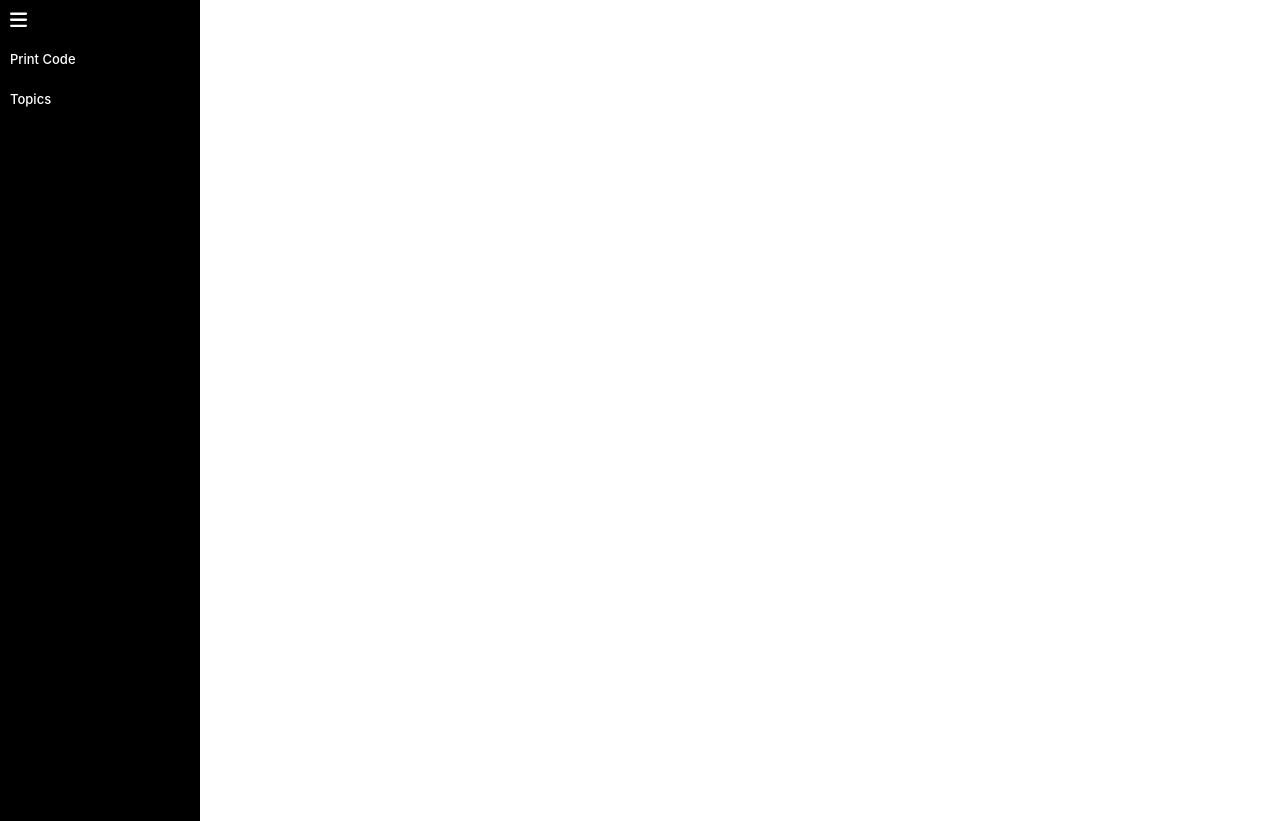
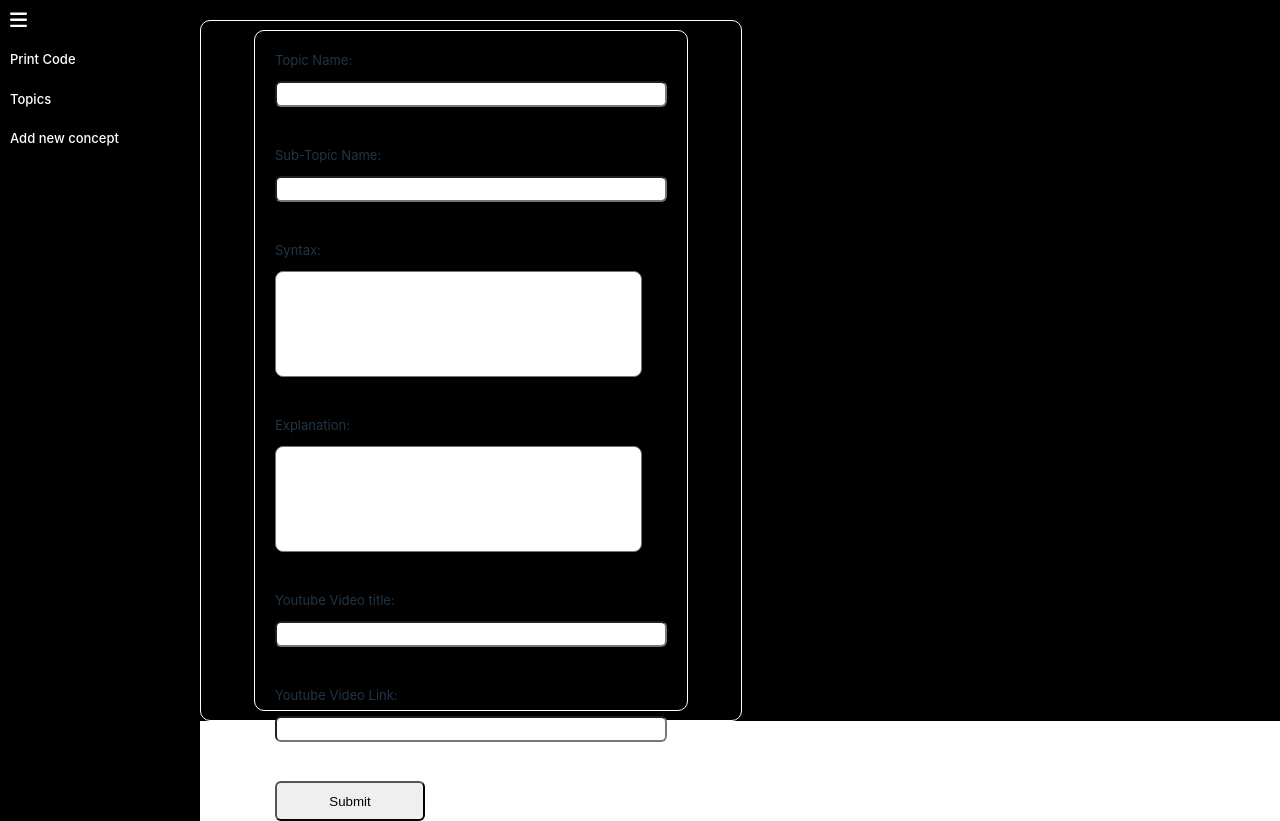
Before and after one commit to randhavevaibhav/JsManual2, a React (Create React App) app: page /JsManual2/addnewconcept in a window 1280 px wide. Before the commit this address had no page. Before the commit the page ends 800 px from the top, so only its background shows below. Built offline with nearby package versions, Linux system fonts and the light colour scheme; a small style sheet from the web is missing.

Commit message:
Added new component add new concept

```diff
--- a/src/App.js
+++ b/src/App.js
@@ -6,6 +6,7 @@ import ConvertedCode from "./components/CovertedCode";
 import Sidebar from "./components/Sidebar";
 import ArrayMethods from "./sections/ArrayMethods";
 import Promises from "./sections/Promises";
+import AddNewConcept from "./components/AddNewConcept";
 function App() {
 
   return (
@@ -22,6 +23,7 @@ function App() {
         <Route path="/JsManual2/topics" element={<Topics/>}/>
         <Route path="/JsManual2/arraymethods" element={<ArrayMethods/>}/>
         <Route path="/JsManual2/promises" element={<Promises/>}/>
+        <Route path="/JsManual2/addnewconcept" element={<AddNewConcept/>}/>
 
 
 
--- /dev/null
+++ b/src/components/AddNewConcept.js
@@ -0,0 +1,165 @@
+import React from "react";
+import { useState } from "react";
+import "../styles/AddNewConcept.css";
+function AddNewConcept() {
+  const [formData, setFormData] = useState({
+    topicName: "",
+    subTopicName: "",
+    syntax: "",
+    explanation: "",
+    YTVideoTitle: "",
+    YTVideoLink: "",
+  });
+
+  const handleChange = (event) => {
+    const { name, value } = event.target;
+    setFormData((prevData) => ({
+      ...prevData,
+      [name]: value,
+    }));
+  };
+
+  const validateYouTubeUrl = (urlToParse) => {
+    if (urlToParse) {
+      let regExp =
+        /^(?:https?:\/\/)?(?:m\.|www\.)?(?:youtu\.be\/|youtube\.com\/(?:embed\/|v\/|watch\?v=|watch\?.+&v=))((\w|-){11})(?:\S+)?$/;
+      if (urlToParse.match(regExp)) {
+        return true;
+      }
+    }
+    return false;
+  };
+
+  const validateFormData = (formData) => {
+    let topicNameLen = formData.topicName.length;
+    let subTopicNameLen = formData.subTopicName.length;
+    let YTVideoTitle = formData.YTVideoTitle.length;
+    if (topicNameLen > 50 || subTopicNameLen > 50 || YTVideoTitle >50) {
+      alert(
+        "Please reduce no. of words in topic name, sub-topic name or in youtube video title"
+      );
+    }
+    if(!validateYouTubeUrl(formData.YTVideoLink))
+    {
+        alert("Please enter valid youtube link !!");
+    }
+
+
+  };
+
+const formatCodeSyntax =(para)=>{
+    let tempVal = para;
+
+  let fromAr = [
+      /\\/g,
+      /'/g,
+      /"/g,
+      /\r\n/g,
+      /[\r\n]/g,
+      /\t/g,
+      new RegExp("--" + ">", "g"),
+      new RegExp("<!" + "--", "g"),
+      /\//g
+    ],
+    toAr = [
+      "\\\\",
+      "\\'",
+      '\\"',
+      "\\n",
+      "\\n",
+      "\\t",
+      "--'+'>",
+      "<!'+'--",
+      "\\/"
+    ];
+  for (let x = 0; x < fromAr.length; x++) {
+    tempVal = tempVal.replace(fromAr[x], toAr[x]);
+  }
+
+ return tempVal;
+}
+  const handleSubmit = (event) => {
+    event.preventDefault();
+
+    validateFormData(formData);
+    let formatedSyntaxStr = formatCodeSyntax(formData.syntax);
+    console.log("tempVal ===> "+formatedSyntaxStr);
+    console.log("Form Data:", formData);
+  };
+  return (
+    <>
+      <div className="concept-main-container">
+        <div className="form-container">
+          <form onSubmit={handleSubmit}>
+            <label htmlFor="topicName">Topic Name:</label>
+            <input
+              type="text"
+              id="topicName"
+              name="topicName"
+              value={formData.topicName}
+              onChange={handleChange}
+              required
+            />
+            <br />
+
+            <label htmlFor="subTopicName">Sub-Topic Name:</label>
+            <input
+              type="text"
+              id="subTopicName"
+              name="subTopicName"
+              value={formData.subTopicName}
+              onChange={handleChange}
+              required
+            />
+            <br />
+
+            <label htmlFor="syntax">Syntax:</label>
+            <textarea
+              type="text"
+              id="syntax"
+              name="syntax"
+              value={formData.syntax}
+              onChange={handleChange}
+              required
+            />
+            <br />
+
+            <label htmlFor="explanation">Explanation:</label>
+            <textarea
+              type="text"
+              id="explanation"
+              name="explanation"
+              value={formData.explanation}
+              onChange={handleChange}
+              required
+            />
+            <br />
+
+            <label htmlFor="YTVideoTitle">Youtube Video title:</label>
+            <input
+              type="text"
+              id="YTVideoTitle"
+              name="YTVideoTitle"
+              value={formData.YTVideoTitle}
+              onChange={handleChange}
+            />
+            <br />
+            <label htmlFor="YTVideoLink">Youtube Video Link:</label>
+            <input
+              type="text"
+              id="YTVideoLink"
+              name="YTVideoLink"
+              value={formData.YTVideoLink}
+              onChange={handleChange}
+            />
+            <br />
+
+            <input type="submit" value="Submit" id="submit" />
+          </form>
+        </div>
+      </div>
+    </>
+  );
+}
+
+export default AddNewConcept;
--- a/src/helper/SidebarMenuList.js
+++ b/src/helper/SidebarMenuList.js
@@ -5,10 +5,17 @@ export const SidebarMenuList = [
     title: "Topics",
     isOpen: false,
     path: "/JsManual2/topics",
-    subTopics: [{ path: "/JsManual2/arraymethods", title: "Array Methods" },
+    subTopics: [{ path: "/JsManual2/arraymethods", title: "Array" },
     { path: "/JsManual2/promises", title: "Promises in js" }
 
     ],
   },
+  {
+    id: 3,
+    title: "Add new concept",
+    isOpen: false,
+    path: "/JsManual2/addnewconcept",
+
+  },
 
 ];
--- /dev/null
+++ b/src/styles/AddNewConcept.css
@@ -0,0 +1,49 @@
+.concept-main-container{
+    height: 699px;
+    width: 540px;
+    border: solid white 1px;
+    padding: 0px;
+    border-radius: 10px;
+    margin-left: 200px;
+    margin-top: 20px;
+    display: flex;
+  align-items: center;
+  justify-content: center;
+}
+
+.form-container{
+    border: solid white 1px;
+  padding: 0px;
+  border-radius: 10px;
+  height: 97%;
+  width: 80%;
+}
+
+.form-container>form{
+    display: flex;
+  flex-direction: column;
+  gap: 10px;
+  margin: 20px;
+}
+
+.form-container>form>textarea{
+    width: 92%;
+    height: 100px;
+    border-radius: 8px;
+}
+input#submit{
+    width: 150px;
+  height: 40px;
+}
+.form-container>form>input{
+    height: 20px;
+  border-radius: 6px;
+}
+
+
+@media only screen and (max-width: 600px) {
+    .concept-main-container{
+        margin-left: 0;
+    }
+
+  }
```
Also changed, not shown: src/sections/Promises.js (+3 -4 lines).
